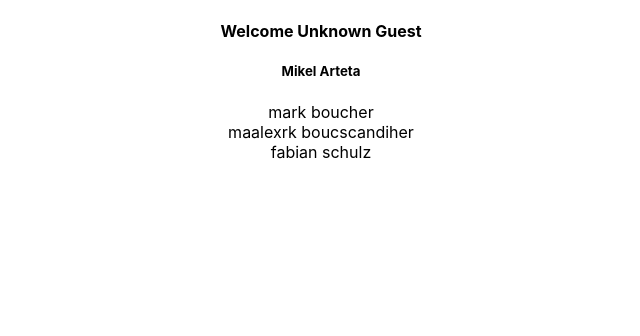
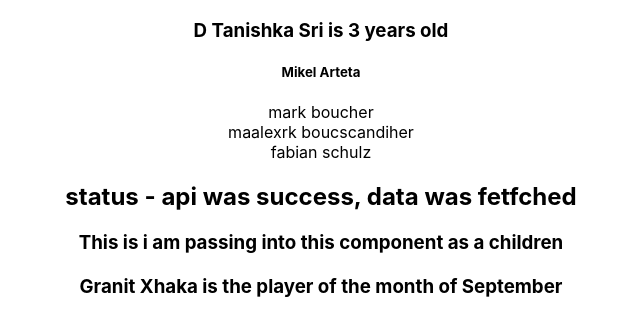
Before and after one commit to tsdineshjai/typescript-demo, a React (Create React App) app: page / in a window 1280 px wide. Shown: the top 336 px of the page, without its empty margins (319-959 px from the left). Built offline with nearby package versions, Linux system fonts and the light colour scheme.

Commit message:
Advanced Props were defined in TS

```diff
--- a/src/App.tsx
+++ b/src/App.tsx
@@ -1,7 +1,10 @@
 import "./App.css";
+import { Content } from "./components/Content";
 import { Greet } from "./components/Greet";
 import { Person } from "./components/Person";
 import { PersonList } from "./components/PersonList";
+import { PlayerOfMonth } from "./components/PlayerOfMonth";
+import { Status } from "./components/Status";
 
 function App() {
 	const name = {
@@ -16,9 +19,14 @@ function App() {
 	];
 	return (
 		<div className="App">
-			<Greet herName="D Tanishka Sri" age={3} isLoggedIn={false} />
+			<Greet herName="D Tanishka Sri" isLoggedIn={true} />
 			<Person fullname={name} />
 			<PersonList names={nameList} />
+			<Status status="success" />
+			<Content> This is i am passing into this component as a children</Content>
+			<PlayerOfMonth>
+				<Content>Granit Xhaka is the player of the month of September</Content>
+			</PlayerOfMonth>
 		</div>
 	);
 }
--- /dev/null
+++ b/src/components/Content.tsx
@@ -0,0 +1,7 @@
+type ContentProps = {
+	children: string;
+};
+
+export const Content = (props: ContentProps) => {
+	return <h3>{props.children}</h3>;
+};
--- a/src/components/Greet.tsx
+++ b/src/components/Greet.tsx
@@ -1,13 +1,14 @@
 type TanishkaProps = {
 	herName: string;
-	age: number;
+	age?: number;
 	isLoggedIn: boolean;
 };
 
 export const Greet = (props: TanishkaProps) => {
+	const { age = 3 } = props;
 	return props.isLoggedIn ? (
 		<h3>
-			{props.herName} is {props.age} years old
+			{props.herName} is {age} years old
 		</h3>
 	) : (
 		<h4>Welcome Unknown Guest</h4>
--- /dev/null
+++ b/src/components/PlayerOfMonth.tsx
@@ -0,0 +1,7 @@
+type PlayerOfMonthProps = {
+	children: React.ReactNode;
+};
+
+export const PlayerOfMonth = (props: PlayerOfMonthProps) => {
+	return <h4>{props.children}</h4>;
+};
--- /dev/null
+++ b/src/components/Status.tsx
@@ -0,0 +1,18 @@
+type StatusProps = {
+	status: "loading" | "success" | "error";
+};
+export const Status = (props: StatusProps) => {
+	let message;
+	if (props.status === "loading") {
+		message = "its loading...";
+	} else if (props.status === "success") {
+		message = "api was success, data was fetfched";
+	} else if (props.status === "error") {
+		message = "we have encountered an error, data fetching was unsuccessful";
+	}
+	return (
+		<>
+			<h2>status - {message}</h2>
+		</>
+	);
+};
```
